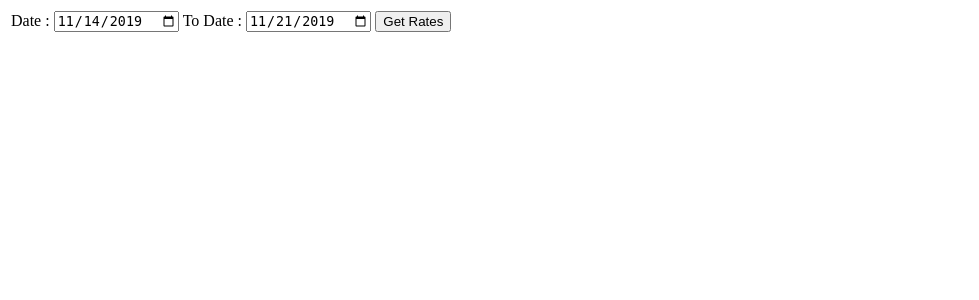
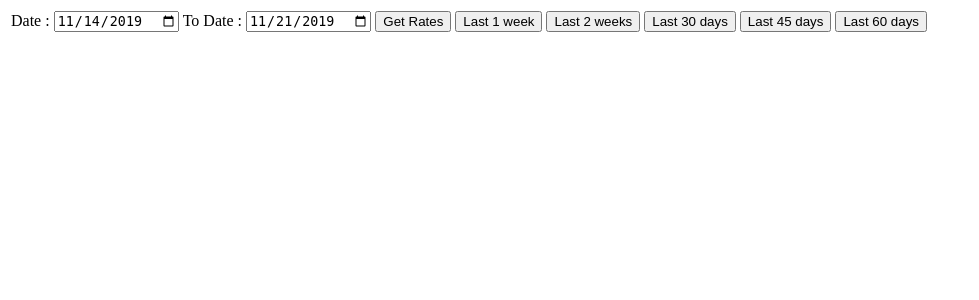
Before and after one commit to s-raza/ratesbot, a Flask app: template WebGUI/app/templates/index.html in a window 1280 px wide. Shown: the top 300 px of the page, without its empty margins (0-979 px from the left). Run offline with Flask 2, Linux system fonts and the light colour scheme; the template is opened without the code that fills it: values that come from a table or form of the project are taken from there, others are empty; parts of the project's set-up code (start-up, migrations or seed data) failed here and were passed over.

Commit message:
Added buttons for viewing graph for las 2 weeks, 30, 45, 60 days

```diff
--- a/WebGUI/app/forms.py
+++ b/WebGUI/app/forms.py
@@ -8,6 +8,15 @@ from datetime import timedelta
 class RatesForm(FlaskForm):
     today = datetime.datetime.today()
     week_before = today-timedelta(days=7)
+    two_weeks_before = today-timedelta(days=14)
+    days30_before = today-timedelta(days=30)
+    days45_before = today-timedelta(days=45)
+    days60_before = today-timedelta(days=60)
     for_date = DateField('Date', validators=[DataRequired()], format="%Y-%m-%d", default=week_before)
     to_date = DateField('To Date', format="%Y-%m-%d", default=today)
     submit = SubmitField('Get Rates')
+    last_1_week = SubmitField('Last 1 week')
+    last_2_weeks = SubmitField('Last 2 weeks')
+    last_30_days = SubmitField('Last 30 days')
+    last_45_days = SubmitField('Last 45 days')
+    last_60_days = SubmitField('Last 60 days')
--- a/WebGUI/app/routes.py
+++ b/WebGUI/app/routes.py
@@ -68,16 +68,38 @@ def index():
     form = RatesForm()
 
     if form.validate_on_submit():
-        for_date = form.for_date.data
-        to_date = form.to_date.data
 
-        if for_date > to_date:
-            flash("'From date' cannot be greater than 'To date'")
-            return render_template('index.html', form=form)
+        if form.submit.data:
+            for_date = form.for_date.data
+            to_date = form.to_date.data
+
+            if for_date > to_date:
+                flash("'From date' cannot be greater than 'To date'")
+                return render_template('index.html', form=form)
 
 
-        rates_for_services = get_rates(for_date,to_date)
-        plot_data = get_plot_data(rates_for_services)
+            rates_for_services = get_rates(for_date,to_date)
+            plot_data = get_plot_data(rates_for_services)
+
+        if form.last_1_week.data:
+            rates_for_services = get_rates(form.week_before,form.today)
+            plot_data = get_plot_data(rates_for_services)
+
+        if form.last_2_weeks.data:
+            rates_for_services = get_rates(form.two_weeks_before,form.today)
+            plot_data = get_plot_data(rates_for_services)
+
+        if form.last_30_days.data:
+            rates_for_services = get_rates(form.days30_before,form.today)
+            plot_data = get_plot_data(rates_for_services)
+
+        if form.last_45_days.data:
+            rates_for_services = get_rates(form.days45_before,form.today)
+            plot_data = get_plot_data(rates_for_services)
+
+        if form.last_60_days.data:
+            rates_for_services = get_rates(form.days60_before,form.today)
+            plot_data = get_plot_data(rates_for_services)
 
     else:
         for_date = form.for_date.default
--- a/WebGUI/app/templates/index.html
+++ b/WebGUI/app/templates/index.html
@@ -24,6 +24,21 @@
                             {{ form.submit() }}
                         </td>
                         <td>
+                                {{ form.last_1_week() }}
+                        </td>
+                        <td>
+                                {{ form.last_2_weeks() }}
+                        </td>
+                        <td>
+                                {{ form.last_30_days }}
+                        </td>
+                        <td>
+                                {{ form.last_45_days }}
+                        </td>
+                        <td>
+                                {{ form.last_60_days }}
+                        </td>
+                        <td>
                             {% with messages = get_flashed_messages() %}
                             {% if messages %}
                             <ul>
```
